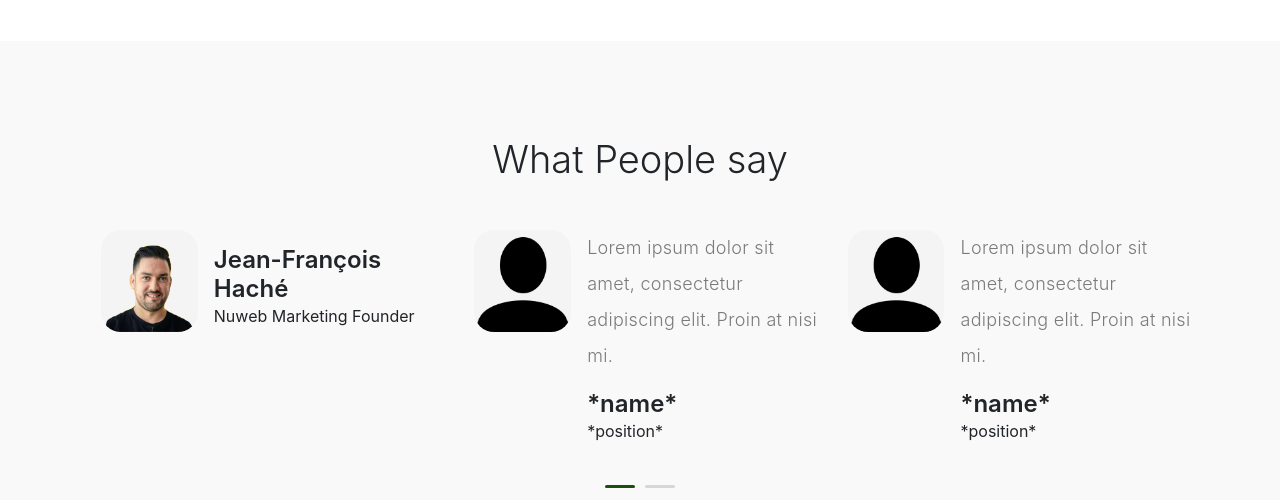
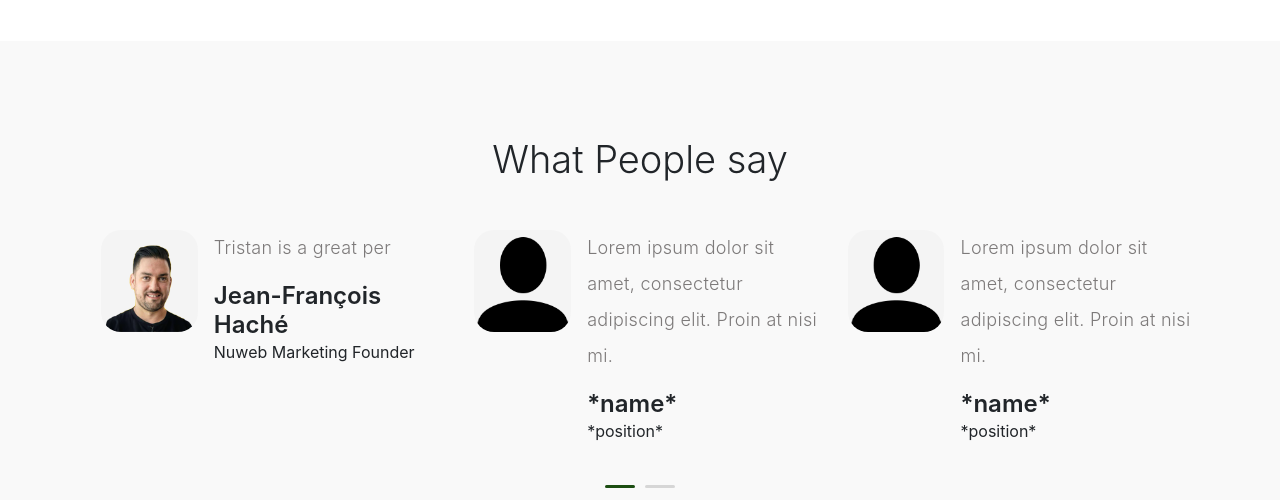
Before and after one commit to tristanhache/resume, a Flask app: page / in a window 1280 px wide. Shown: the part 1205-1705 px from the top of the page. Run offline with Flask 3, Linux system fonts and the light colour scheme; some libraries are stand-ins or nearby versions; some web fonts are replaced.

Commit message:
defgrjhyuhytrf

```diff
--- a/templates/index.html
+++ b/templates/index.html
@@ -126,7 +126,7 @@
                                     </div>
 
                                     <div class="testimonials-info">
-                                        <p> </p>
+                                        <p>Tristan is a great per</p>
 
                                         <h6 class="mb-0">Jean-François Haché</h6>
                                         <span>Nuweb Marketing Founder</span>
```
